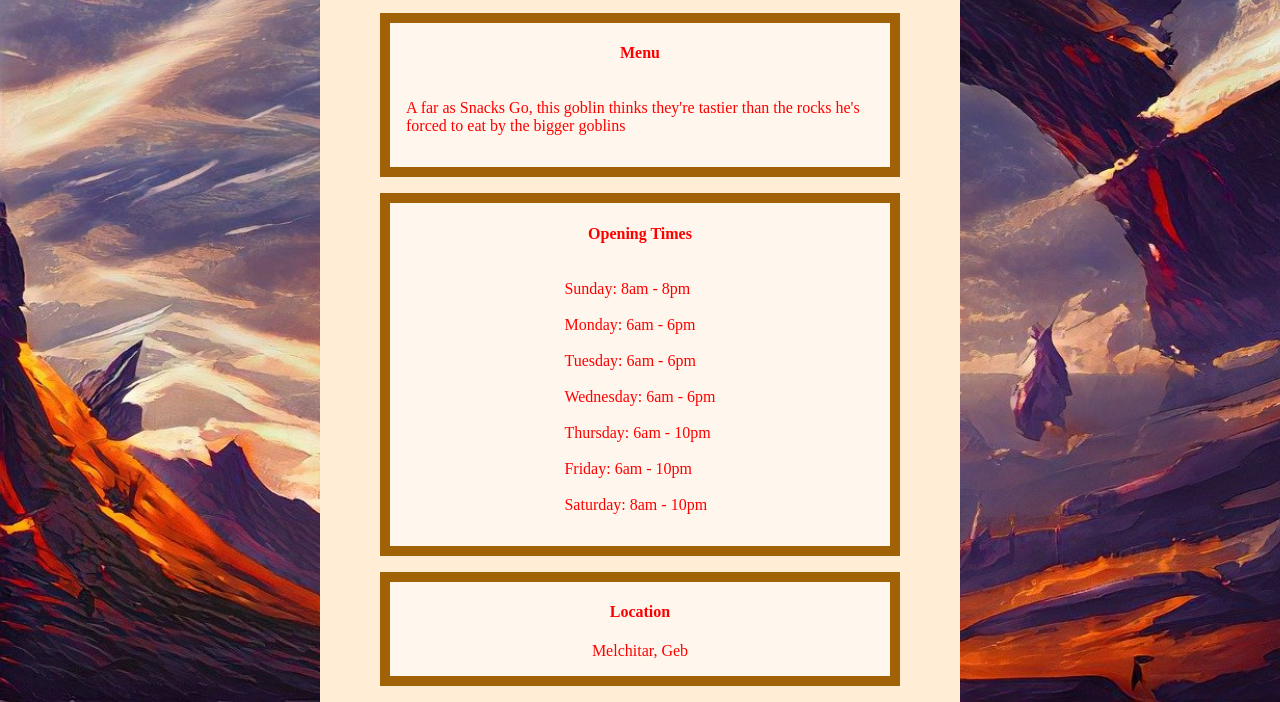
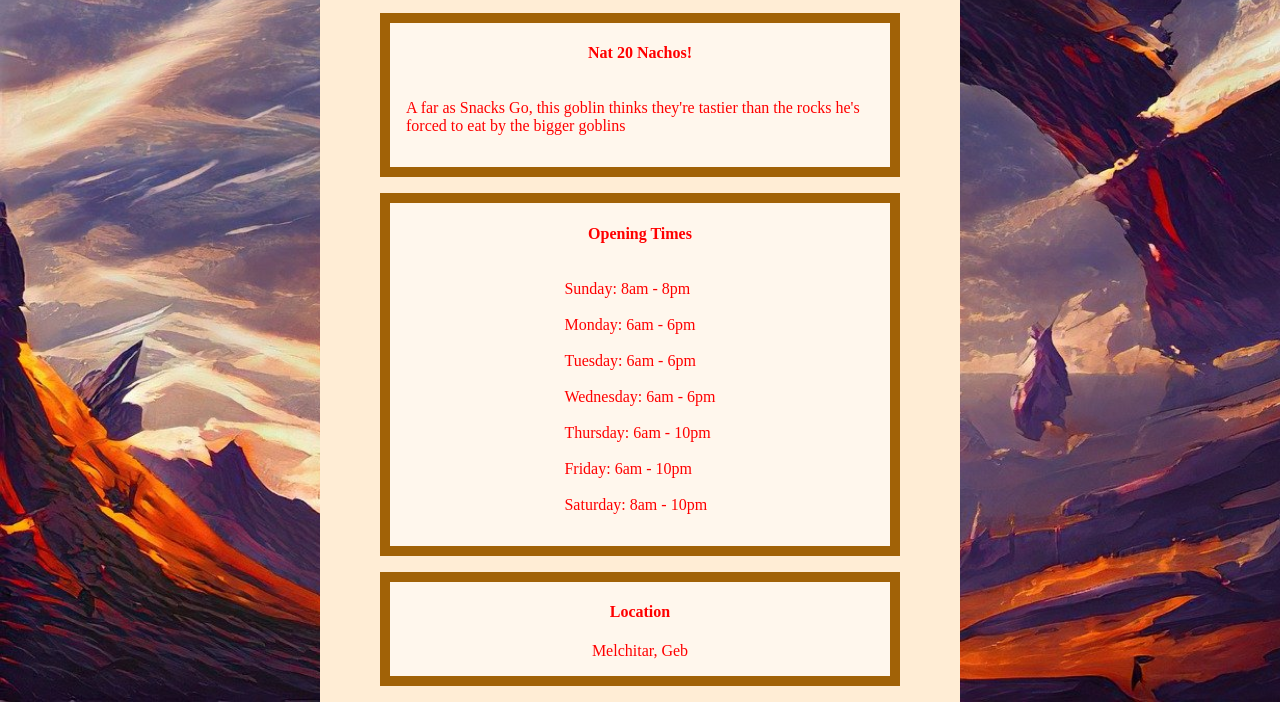
Before and after one commit to Jcait/restaurant-page, a website built with webpack: page src/index.html in a window 1280 px wide. Both pictures are taken after a click on the button "Menu". Shown: the part 120-822 px from the top of the page. Built offline with nearby package versions, Linux system fonts and the light colour scheme.

Commit message:
Testing generating more than 3 card

```diff
--- a/src/cardText.js
+++ b/src/cardText.js
@@ -8,7 +8,7 @@ export const firstTitle = (btn)  =>{
             console.log(`This is in CardText ${btn}`)
             break;
         case "Menu":
-            title.innerText = btn.innerText
+            title.innerText = `Nat 20 Nachos!`
             break;
         case "About":
             title.innerText = btn.innerText
--- a/src/cards.js
+++ b/src/cards.js
@@ -8,6 +8,13 @@ export default function homeCards(btnText) {
     console.log(`This is in home cards ${btnText}`)
     const Carddiv = document.createElement("div")
     Carddiv.className = "buttons"
+    let cardAmnt
+    if (btnText.className == "home" ||
+        btnText.className == "about") {
+            cardAmnt = 3}
+    else {
+        cardAmnt = 9
+    }
     for(let i = 0; i < 3; i++){
         let newDiv= document.createElement("div")
         newDiv.className = "card"
```
Also changed, not shown: src/index.html (+1 -0 lines).
